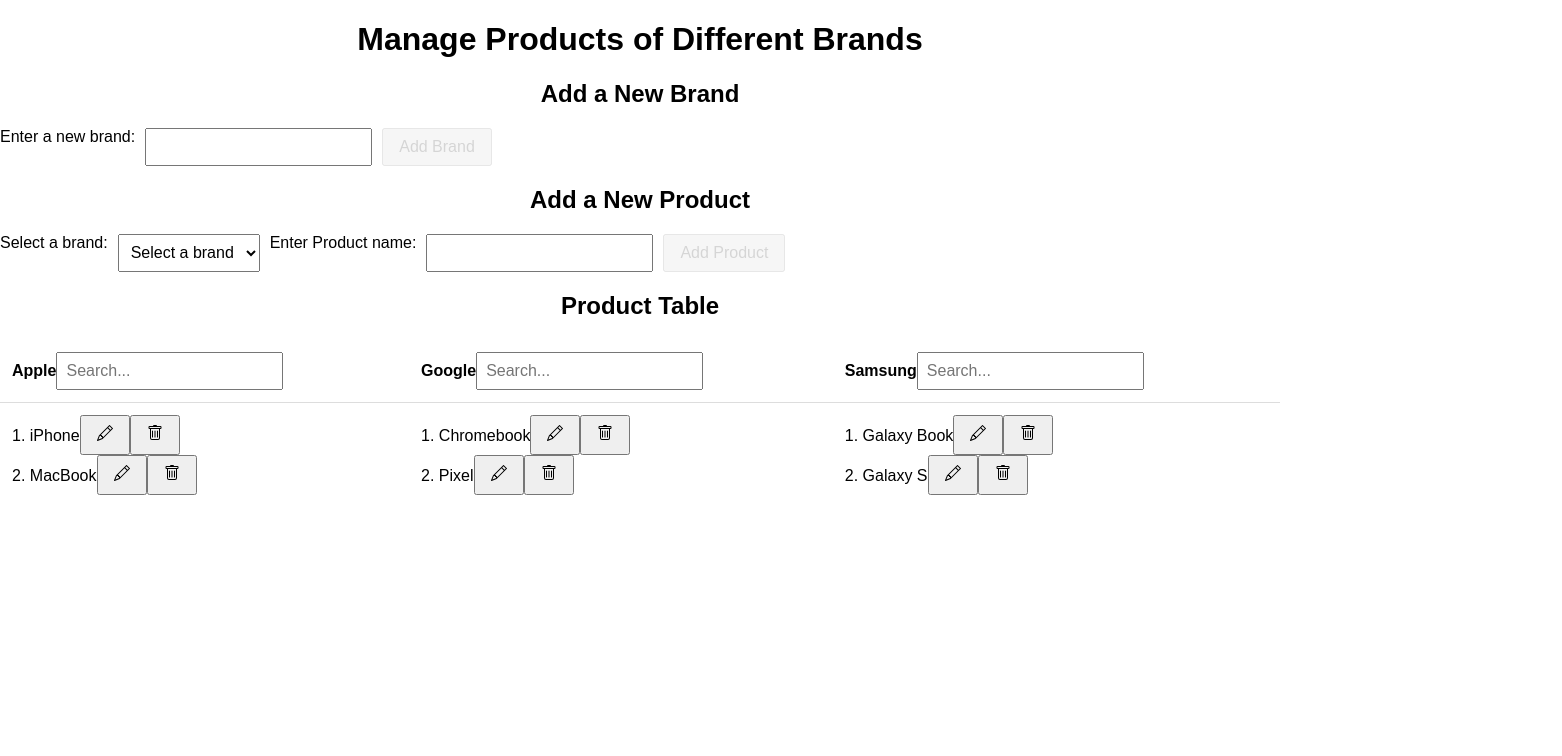
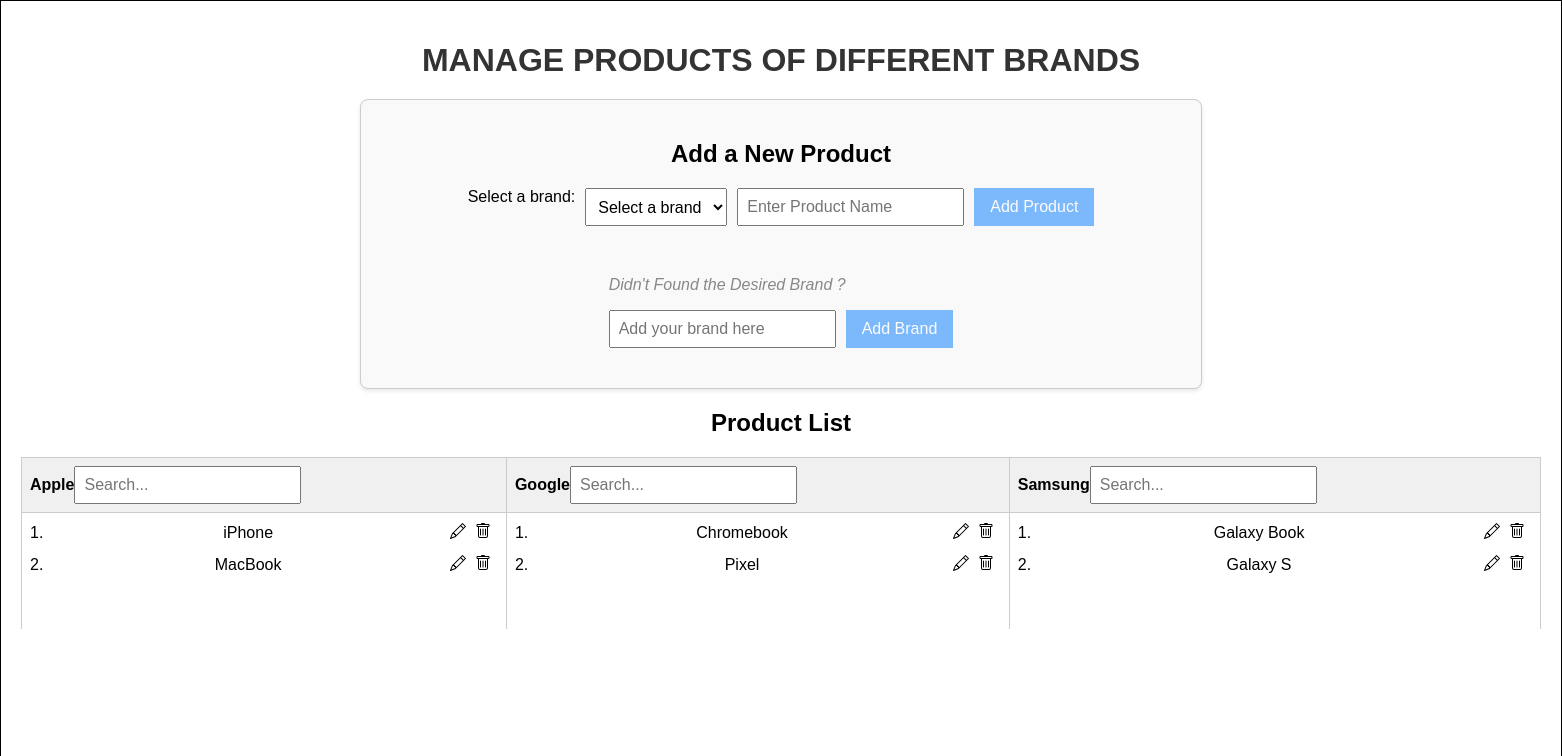
Before and after one commit to rijantiwari/Product-Management, a React (Create React App) app: page / in a window 1280 px wide. Shown: the top 756 px of the page, 1562 px wide, since content can reach past the window. Built offline with nearby package versions, Linux system fonts and the light colour scheme.

Commit message:
Completeted finally

```diff
--- a/src/App.css
+++ b/src/App.css
@@ -121,3 +121,151 @@
   height: 100px; /* Set the desired height */
   vertical-align: top; /* Align cell content to the top */
 }
+/* App.css */
+
+/* General styles */
+body {
+  font-family: Arial, sans-serif;
+  margin: 0;
+  padding: 0;
+}
+
+.app-container {
+  padding: 20px;
+  border: 1px solid black;
+  height: 90vh;
+  width: 190vh;
+  margin: auto;
+}
+
+h1 {
+  margin-bottom: 20px;
+}
+.brand-add {
+  color: #888; /* Set the text color to a grayish tone */
+  font-style: italic; /* Italicize the text */
+  margin-top: 10px; /* Add some top margin */
+}
+/* Form styles */
+.form-container {
+  display: flex;
+  flex-direction: column; /* Arrange forms vertically */
+  align-items: center; /* Center forms horizontally */
+  gap: 20px; /* Add some spacing between the forms */
+
+  /* Additional styles for the form container */
+  padding: 20px;
+  border: 1px solid #ccc;
+  border-radius: 8px;
+  box-shadow: 0 2px 4px rgba(0, 0, 0, 0.1);
+  background-color: #f9f9f9;
+  max-width: 800px;
+  margin: 0 auto;
+}
+.form-container input[type="text"],
+.form-container select {
+  padding: 8px;
+  font-size: 16px;
+}
+
+.form-container button {
+  padding: 8px 16px;
+  font-size: 16px;
+  background-color: #007bff;
+  color: #fff;
+  border: none;
+  cursor: pointer;
+}
+.page-heading {
+  font-size: 32px;
+  color: #333;
+  margin-bottom: 20px;
+  text-align: center;
+  text-transform: uppercase;
+}
+
+/* Product table styles */
+.product-table-container {
+  margin-bottom: 20px;
+}
+
+.product-table {
+  width: 100%;
+  border-collapse: collapse;
+}
+
+.product-table th,
+.product-table td {
+  padding: 8px;
+  text-align: left;
+  border: 1px solid #ccc;
+}
+
+.product-table th {
+  background-color: #f0f0f0;
+}
+
+.product-table td ul {
+  margin: 0;
+  padding: 0;
+  list-style: none;
+}
+
+.product-table td ul li {
+  display: flex;
+  align-items: center;
+  justify-content: space-between;
+  margin-bottom: 8px;
+}
+
+.product-table .search-input-container {
+  position: relative;
+  display: flex;
+  align-items: center;
+}
+
+.product-table .search-input {
+  padding: 8px 30px 8px 8px;
+  font-size: 16px;
+  width: 100%;
+  border: 1px solid #ccc;
+  border-radius: 5px;
+}
+
+.product-table .search-icon {
+  position: absolute;
+  top: 50%;
+  right: 8px;
+  transform: translateY(-50%);
+  color: #aaa;
+  pointer-events: none;
+}
+
+.product-table .edit-button,
+.product-table .delete-button {
+  padding: 2px;
+  background-color: transparent;
+  border: none;
+  cursor: pointer;
+  outline: none;
+  margin-right: 5px;
+}
+.product-table .product-number {
+  margin-right: 5px;
+}
+/* Responsive styles */
+
+@media screen and (max-width: 600px) {
+  .form-container {
+    max-width: 100%;
+  }
+  .form-container div {
+    width: 100%;
+  }
+}
+
+@media screen and (max-width: 1200px) {
+  .product-table-container {
+    overflow-x: auto;
+  }
+}
--- a/src/App.jsx
+++ b/src/App.jsx
@@ -42,23 +42,18 @@
   // Function to update the product in the state after editing
   const handleUpdateProduct = (brand, updatedProduct) => {
     setProducts((prevProducts) => {
-      // Create a copy of the previous products
       const newProducts = { ...prevProducts };
 
-      // Find the array of products for the given brand
       const productsForBrand = newProducts[brand];
 
-      // Find the index of the product with the same name as the updatedProduct
       const index = productsForBrand.findIndex(
         (product) => product.name === updatedProduct.name
       );
 
-      // If the product exists, update it with the updatedProduct
       if (index !== -1) {
         productsForBrand[index] = updatedProduct;
       }
 
-      // Set the updated products in the state
       return newProducts;
     });
   };
@@ -73,8 +68,6 @@
   const handleConfirmDeleteProduct = (brand, productName) => {
     const updatedProducts = { ...products };
     if (!updatedProducts[brand]) {
-      // If the products array for the brand doesn't exist, return early or handle the case appropriately.
-      console.error(`No products found for brand "${brand}".`);
       return;
     }
 
@@ -88,10 +81,14 @@
 
   return (
     <div className="app-container">
-      <h1>Manage Products of Different Brands</h1>
+      <h1 className="page-heading">Manage Products of Different Brands</h1>
       <div className="form-container">
-        <BrandForm onAddBrand={handleAddBrand} existingBrands={brands} />
-        <ProductForm onAddProduct={handleAddProduct} brands={brands} />
+        <div>
+          <ProductForm onAddProduct={handleAddProduct} brands={brands} />
+        </div>
+        <div>
+          <BrandForm onAddBrand={handleAddBrand} existingBrands={brands} />
+        </div>
       </div>
       <ProductTable
         brands={brands}
--- a/src/components/BrandForm.jsx
+++ b/src/components/BrandForm.jsx
@@ -2,12 +2,13 @@
 import "../App.css";
 
 const BrandForm = ({ onAddBrand, existingBrands }) => {
+  // set the state to add new brand
   const [newBrand, setNewBrand] = useState("");
 
   const handleBrandChange = (e) => {
     setNewBrand(e.target.value);
   };
-
+  // handle submit for the add brand button
   const handleSubmit = (e) => {
     e.preventDefault();
     if (newBrand.trim() === "") return;
@@ -21,15 +22,16 @@
 
   return (
     <div className="brand-form-container">
-      <h2>Add a New Brand</h2>
+      <p className="brand-add"> Didn't Found the Desired Brand ?</p>
       <form onSubmit={handleSubmit}>
-        <label htmlFor="brandInput">Enter a new brand:</label>
         <input
           type="text"
           id="brandInput"
           value={newBrand}
           onChange={handleBrandChange}
+          placeholder="Add your brand here"
         />
+
         <button type="submit" disabled={newBrand.trim() === ""}>
           Add Brand
         </button>
--- a/src/components/DeleteProductModal.jsx
+++ b/src/components/DeleteProductModal.jsx
@@ -3,7 +3,7 @@
 
 const DeleteProductModal = ({ isOpen, onClose, product, onDeleteProduct }) => {
   const handleDelete = () => {
-    onDeleteProduct(product.brand, product.name); // Pass brand and name to onDeleteProduct
+    onDeleteProduct(product.brand, product.name);
   };
 
   return (
--- a/src/components/ProductForm.jsx
+++ b/src/components/ProductForm.jsx
@@ -38,12 +38,13 @@
             </option>
           ))}
         </select>
-        <label htmlFor="productName">Enter Product name:</label>
+
         <input
           type="text"
           id="productName"
           value={productName}
           onChange={handleProductNameChange}
+          placeholder="Enter Product Name"
         />
         <button
           type="submit"
--- a/src/components/ProductTable.jsx
+++ b/src/components/ProductTable.jsx
@@ -12,8 +12,11 @@
   const sortedProducts = (brand) => {
     const productsForBrand = products[brand]
       ?.slice()
-      .sort((a, b) => a.localeCompare(b));
+      ?.sort((a, b) => a.localeCompare(b));
     const searchQuery = searchQueries[brand]?.toLowerCase().trim();
+    if (!productsForBrand) {
+      return [];
+    }
     if (!searchQuery) {
       return productsForBrand;
     }
@@ -29,10 +32,12 @@
       [brand]: value,
     }));
   };
-
+  if (!brands || !products) {
+    return <div>Loading...</div>;
+  }
   return (
     <div className="product-table-container">
-      <h2>Product Table</h2>
+      <h2>Product List</h2>
       <table className="product-table">
         <tbody>
           <tr>
@@ -61,7 +66,7 @@
                           onClick={() =>
                             onEditProduct({ brand, name: productName })
                           }
-                          className="edit"
+                          className="edit-button"
                         >
                           <Pencil size={16} />
                         </button>
```
